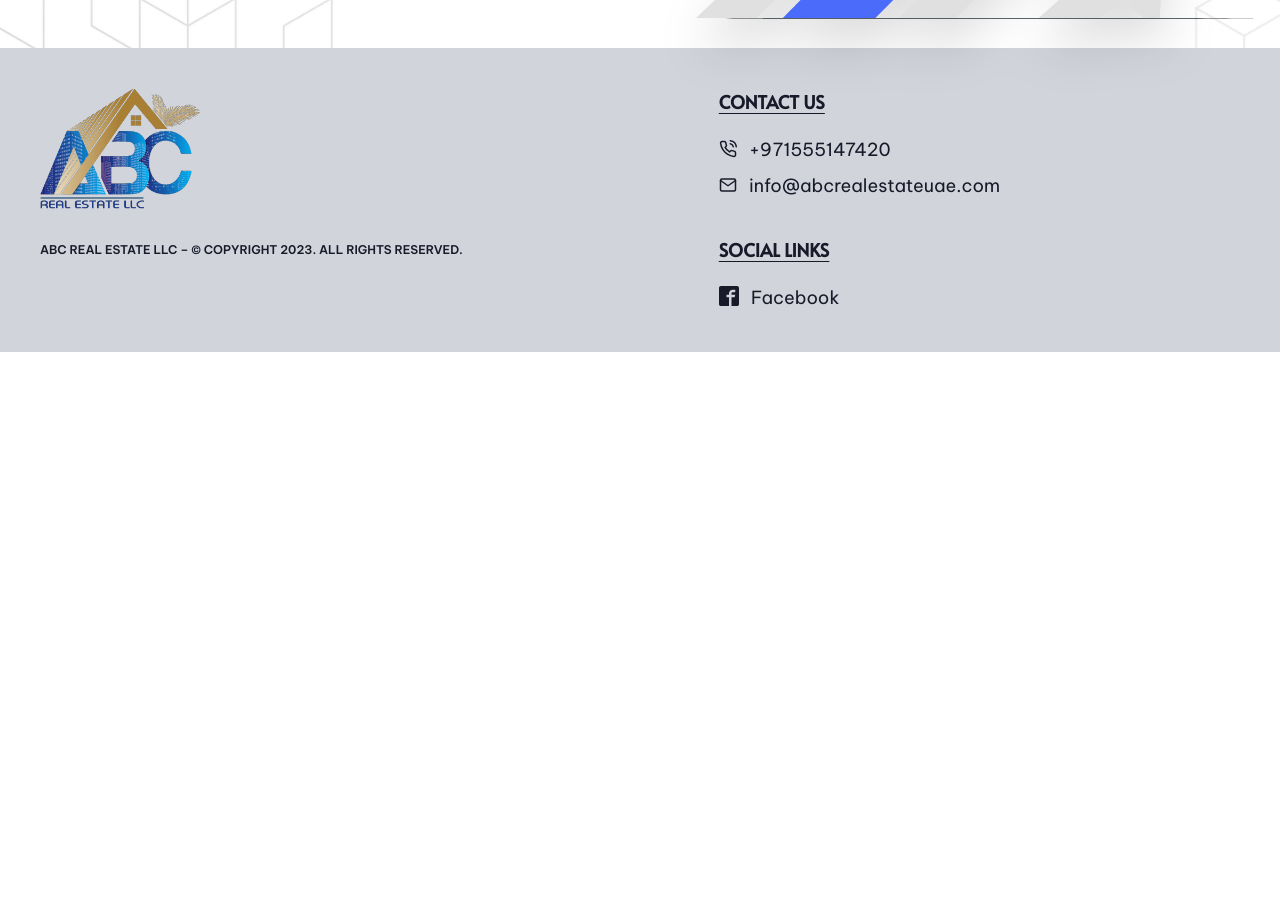
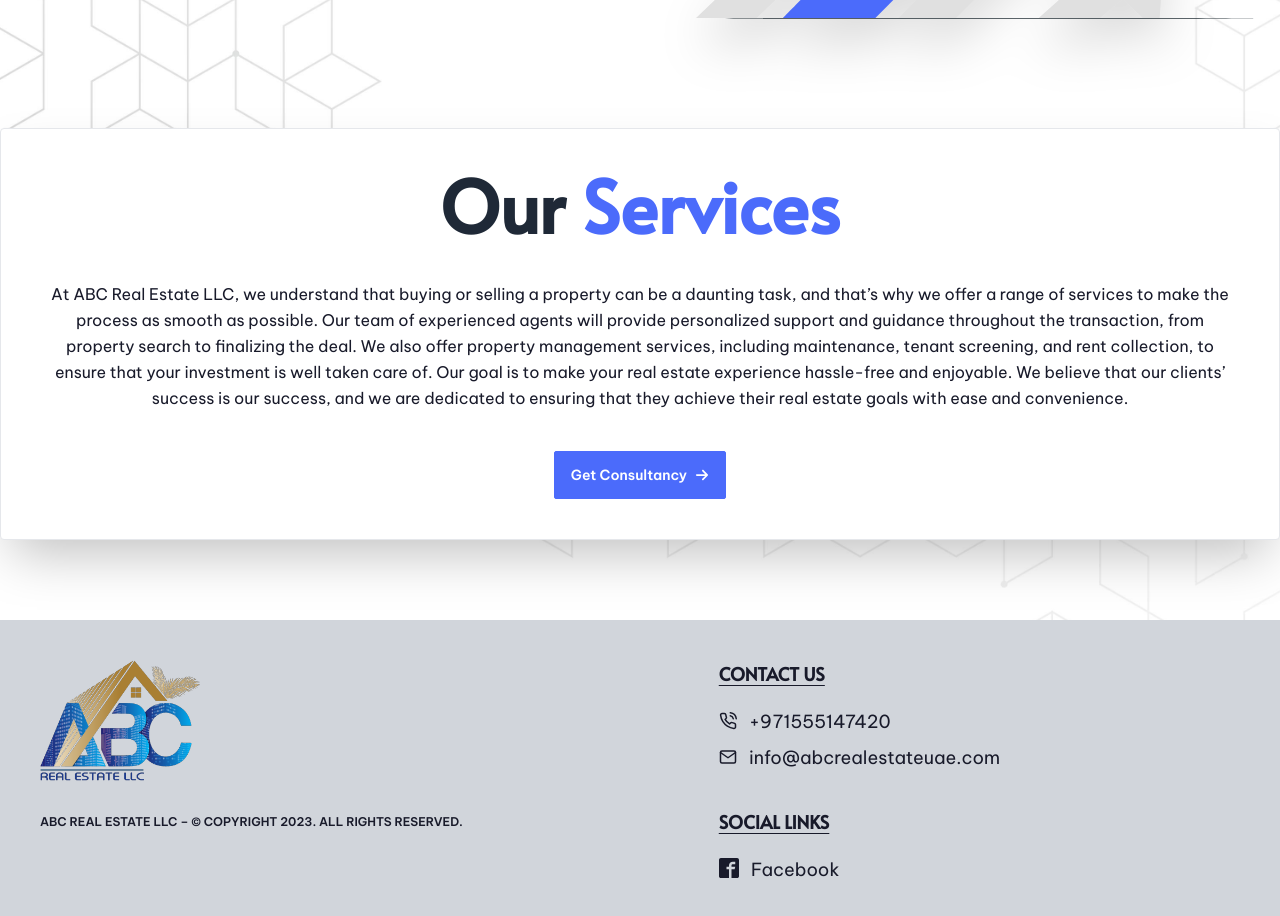
Before and after one commit to taseenjeem/abc-realestate, a React (Vite) app: page /about-us in a window 1280 px wide. Shown: the part 2160-3076 px from the top of the page. Before the commit the page ends 2512 px from the top, so only its background shows below. Built offline with nearby package versions, Linux system fonts and the light colour scheme; the HTML template or start-up script is replaced by a standard one.

Commit message:
About page completed

```diff
--- /dev/null
+++ b/src/Resources/components/OurServices.jsx
@@ -0,0 +1,36 @@
+import { ImArrowRight2 } from "react-icons/im";
+
+const OurServices = () => {
+  return (
+    <section className="mx-auto max-w-7xl px-4 lg:px-0 my-20">
+      <div className="w-full bg-white border rounded shadow-2xl p-10">
+        <h1
+          className="text-center lg:text-7xl text-5xl font-semibold mb-10 text-gray-800"
+          style={{ fontFamily: "Alata" }}
+        >
+          Our <span className="text-primary">Services</span>
+        </h1>
+        <p className="lg:leading-relaxed text-center">
+          At ABC Real Estate LLC, we understand that buying or selling a
+          property can be a daunting task, and that’s why we offer a range of
+          services to make the process as smooth as possible. Our team of
+          experienced agents will provide personalized support and guidance
+          throughout the transaction, from property search to finalizing the
+          deal. We also offer property management services, including
+          maintenance, tenant screening, and rent collection, to ensure that
+          your investment is well taken care of. Our goal is to make your real
+          estate experience hassle-free and enjoyable. We believe that our
+          clients’ success is our success, and we are dedicated to ensuring that
+          they achieve their real estate goals with ease and convenience.
+        </p>
+        <div className="card-actions justify-center mt-10">
+          <button className="btn btn-primary text-white capitalize">
+            Get Consultancy <ImArrowRight2 className="ml-2" />
+          </button>
+        </div>
+      </div>
+    </section>
+  );
+};
+
+export default OurServices;
--- a/src/Resources/pages/About.jsx
+++ b/src/Resources/pages/About.jsx
@@ -1,4 +1,5 @@
 import OurMission from "../components/OurMission";
+import OurServices from "../components/OurServices";
 import OurVision from "../components/OurVision";
 import WhoWeAre from "../components/WhoWeAre";
 
@@ -8,6 +9,7 @@ const About = () => {
       <WhoWeAre />
       <OurMission />
       <OurVision />
+      <OurServices />
     </div>
   );
 };
```
